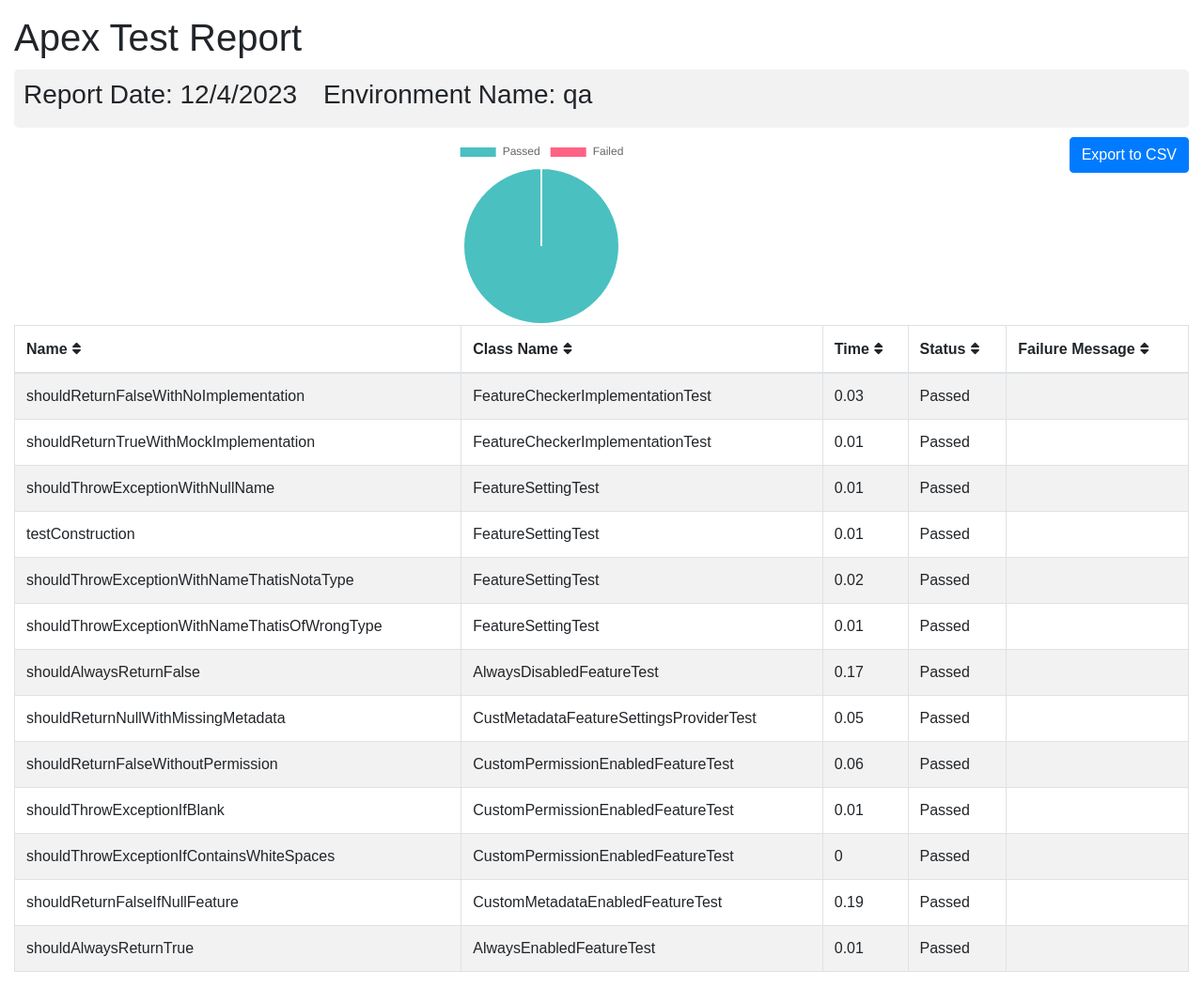
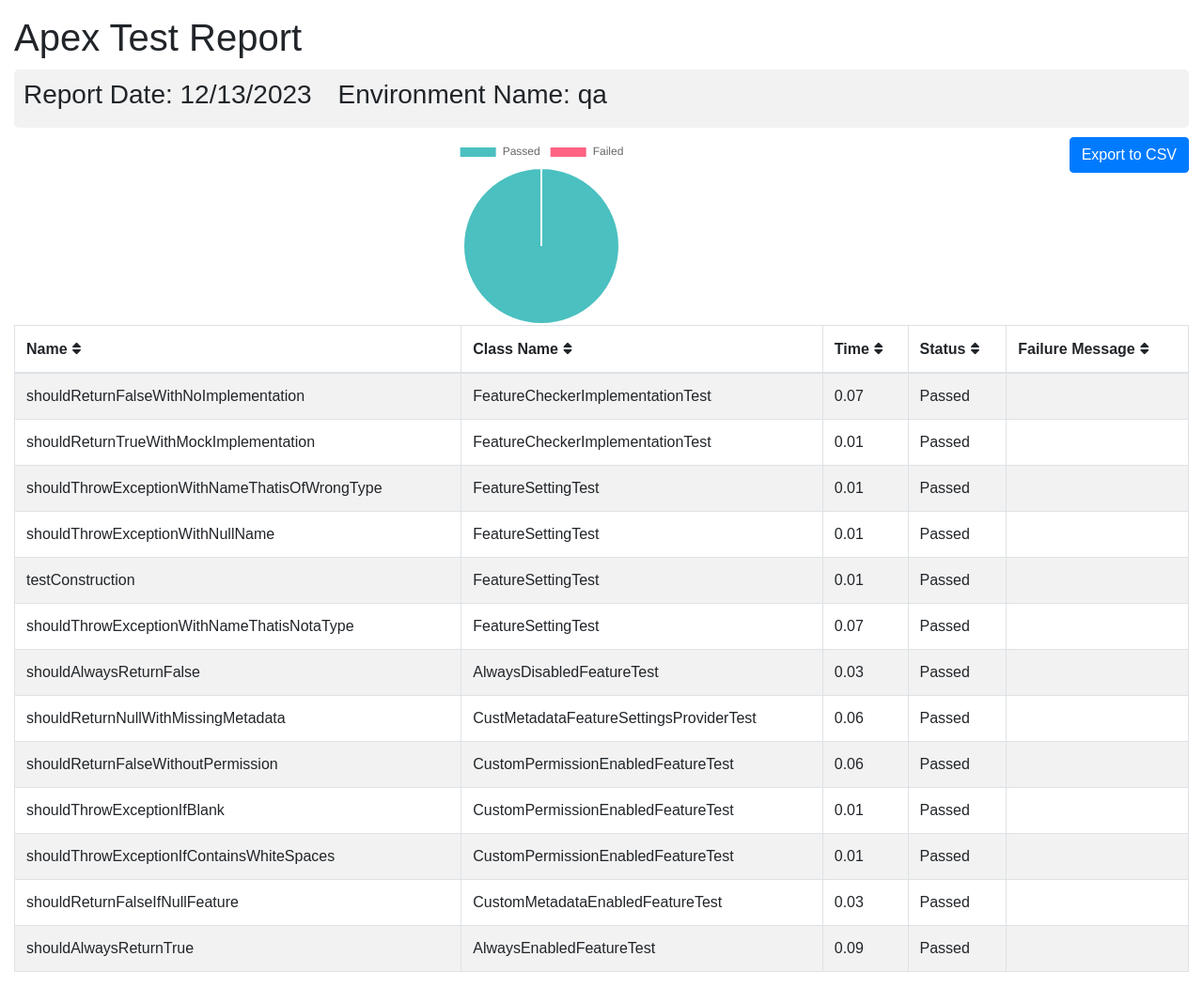
Before and after one commit to flxbl-io/sfops-dashboard, a Jekyll site: the page apextestResults/qa.html, which Jekyll copies as it is, in a window 1280 px wide. Shown: the whole page at 94% size. Built offline with Jekyll 4.4.1, drawn with Linux system fonts in a browser that asks for light colours.

Commit message:
updated test results of qa

```diff
--- a/apextestResults/qa.html
+++ b/apextestResults/qa.html
@@ -102,7 +102,7 @@
       <div class="container-fluid">
         <h1 class="mt-3">Apex Test Report</h1>
         <div class="info-card">
-        <h3>Report Date: 12/4/2023 <span style="margin-left: 20px;">Environment Name: qa</span></h3>
+        <h3>Report Date: 12/13/2023 <span style="margin-left: 20px;">Environment Name: qa</span></h3>
         </div>
         <button onclick="exportTableToCSV('testReport.csv')" class="btn btn-primary float-right">Export to CSV</button>
         <div id="chart-container">
@@ -123,13 +123,20 @@
         <tr>
           <td>shouldReturnFalseWithNoImplementation</td>
           <td>FeatureCheckerImplementationTest</td>
-          <td>0.03</td>
+          <td>0.07</td>
           <td>Passed</td>
           <td></td>
         </tr>
         <tr>
           <td>shouldReturnTrueWithMockImplementation</td>
           <td>FeatureCheckerImplementationTest</td>
+          <td>0.01</td>
+          <td>Passed</td>
+          <td></td>
+        </tr>
+        <tr>
+          <td>shouldThrowExceptionWithNameThatisOfWrongType</td>
+          <td>FeatureSettingTest</td>
           <td>0.01</td>
           <td>Passed</td>
           <td></td>
@@ -151,28 +158,21 @@
         <tr>
           <td>shouldThrowExceptionWithNameThatisNotaType</td>
           <td>FeatureSettingTest</td>
-          <td>0.02</td>
-          <td>Passed</td>
-          <td></td>
-        </tr>
-        <tr>
-          <td>shouldThrowExceptionWithNameThatisOfWrongType</td>
-          <td>FeatureSettingTest</td>
-          <td>0.01</td>
+          <td>0.07</td>
           <td>Passed</td>
           <td></td>
         </tr>
         <tr>
           <td>shouldAlwaysReturnFalse</td>
           <td>AlwaysDisabledFeatureTest</td>
-          <td>0.17</td>
+          <td>0.03</td>
           <td>Passed</td>
           <td></td>
         </tr>
         <tr>
           <td>shouldReturnNullWithMissingMetadata</td>
           <td>CustMetadataFeatureSettingsProviderTest</td>
-          <td>0.05</td>
+          <td>0.06</td>
           <td>Passed</td>
           <td></td>
         </tr>
@@ -193,21 +193,21 @@
         <tr>
           <td>shouldThrowExceptionIfContainsWhiteSpaces</td>
           <td>CustomPermissionEnabledFeatureTest</td>
-          <td>0</td>
+          <td>0.01</td>
           <td>Passed</td>
           <td></td>
         </tr>
         <tr>
           <td>shouldReturnFalseIfNullFeature</td>
           <td>CustomMetadataEnabledFeatureTest</td>
-          <td>0.19</td>
+          <td>0.03</td>
           <td>Passed</td>
           <td></td>
         </tr>
         <tr>
           <td>shouldAlwaysReturnTrue</td>
           <td>AlwaysEnabledFeatureTest</td>
-          <td>0.01</td>
+          <td>0.09</td>
           <td>Passed</td>
           <td></td>
         </tr>
```
